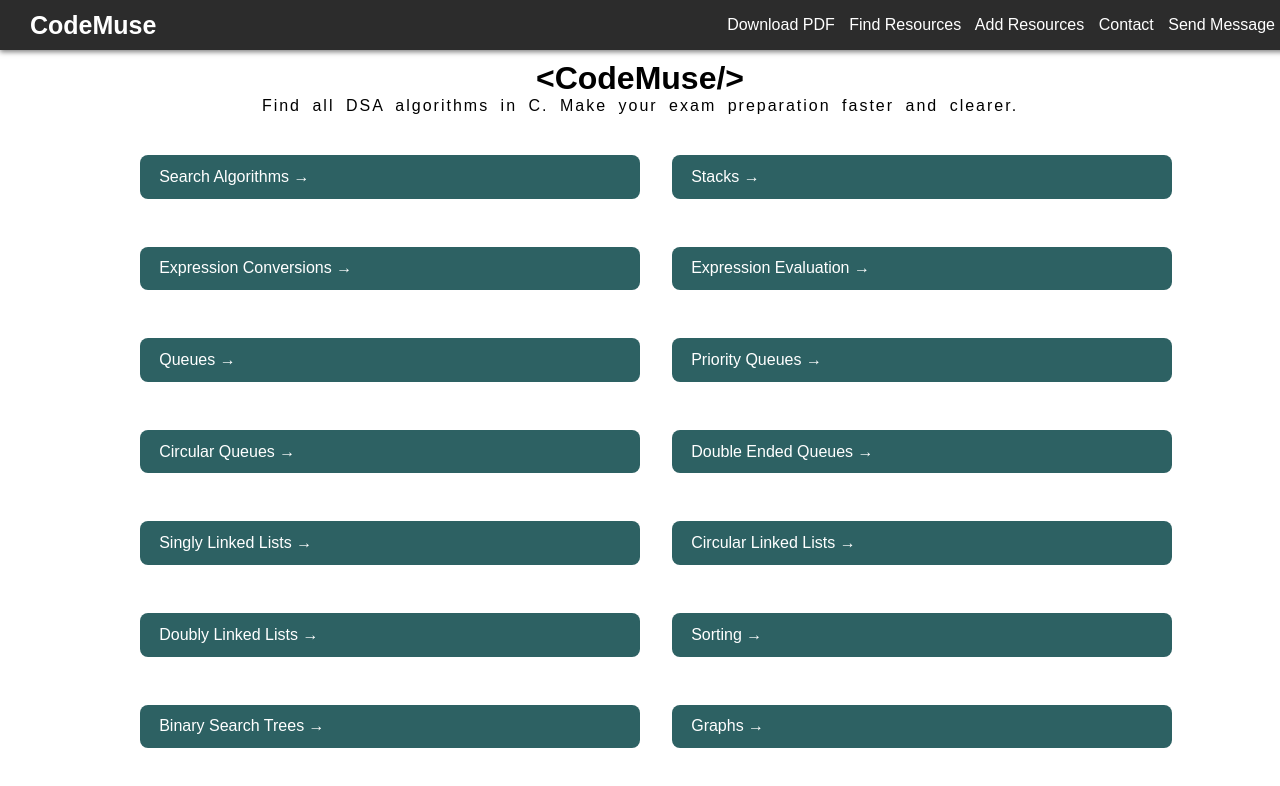
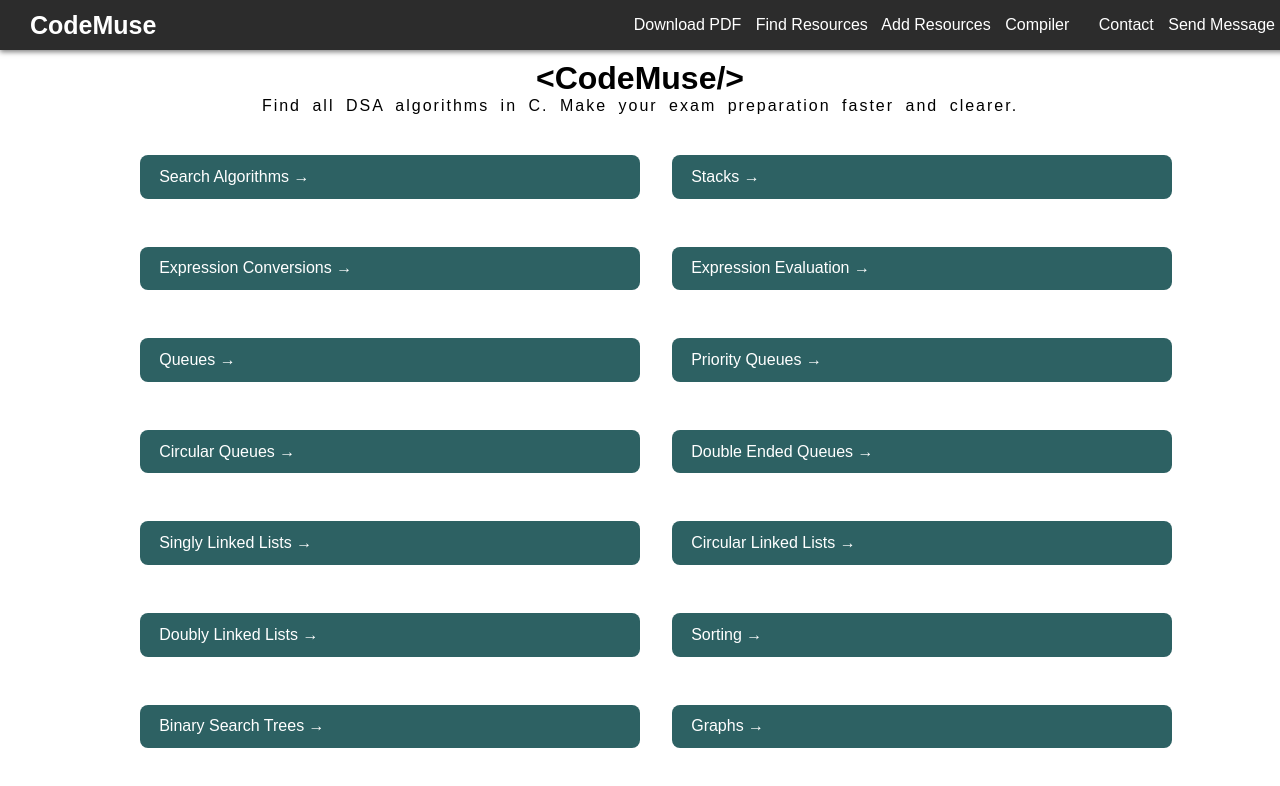
Before and after one commit to AditiGupta-tech/CodeMuse, a plain HTML site: page index.html in a window 1280 px wide. Drawn offline with nearby package versions, Linux system fonts and the light colour scheme.

Commit message:
compiler in navbar

```diff
--- a/index.html
+++ b/index.html
@@ -13,6 +13,7 @@
     <a href="#" onclick="downloadAsPDF(); return false;">Download PDF</a>
     <a href="https://igdtuwresource.github.io/f/#" target="_blank">Find Resources</a>
     <a href="https://drive.google.com/drive/folders/1aXxEEZiTC8QDwjpO8JkKaVLXTQelVXVi?usp=drive_link" target="_blank">Add Resources</a>
+    <a href="compiler.html" id="msg">Compiler</a>
     <a href="#contact">Contact</a>
      <a href="#message" id="msg">Send Message</a>
   </div>
```
